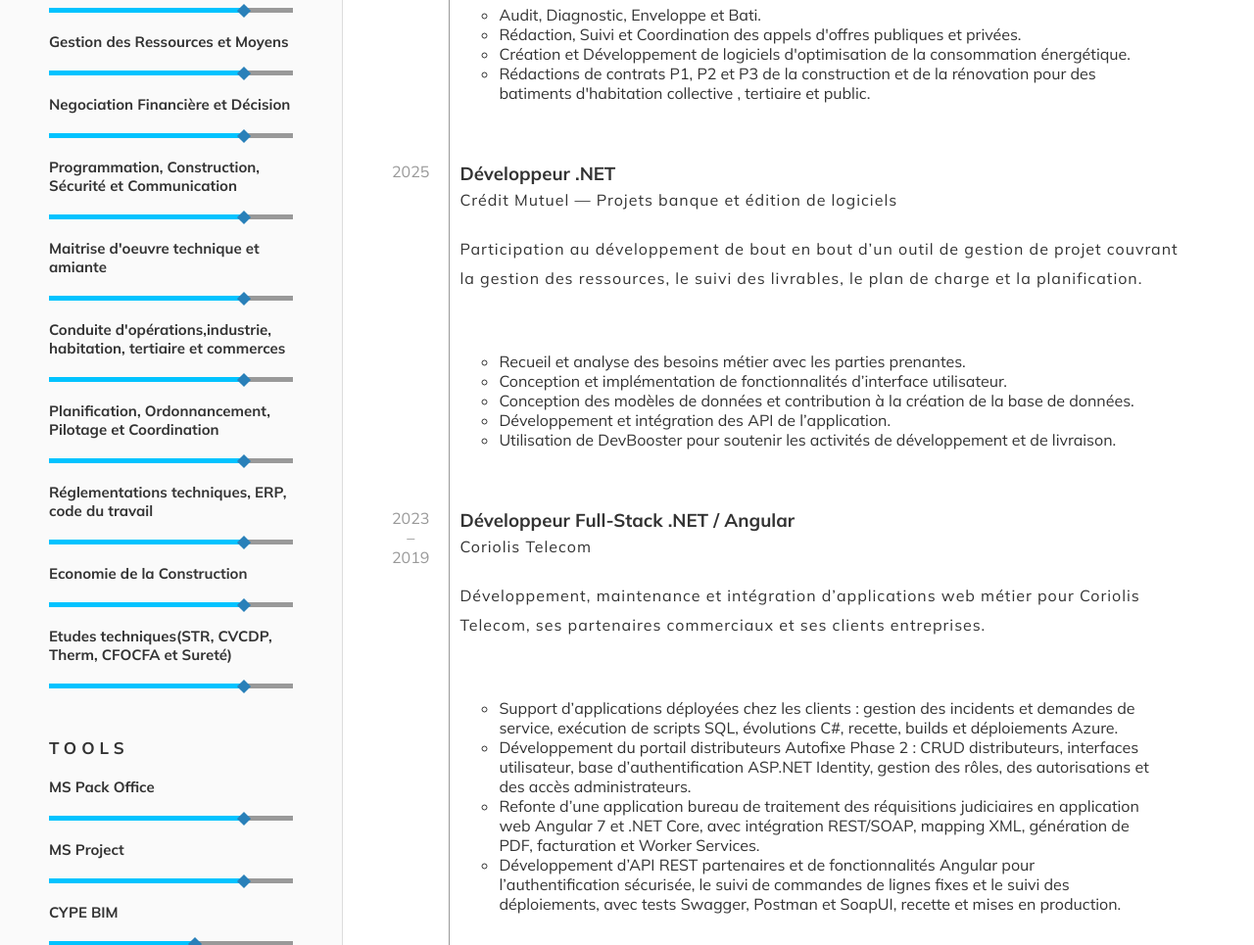
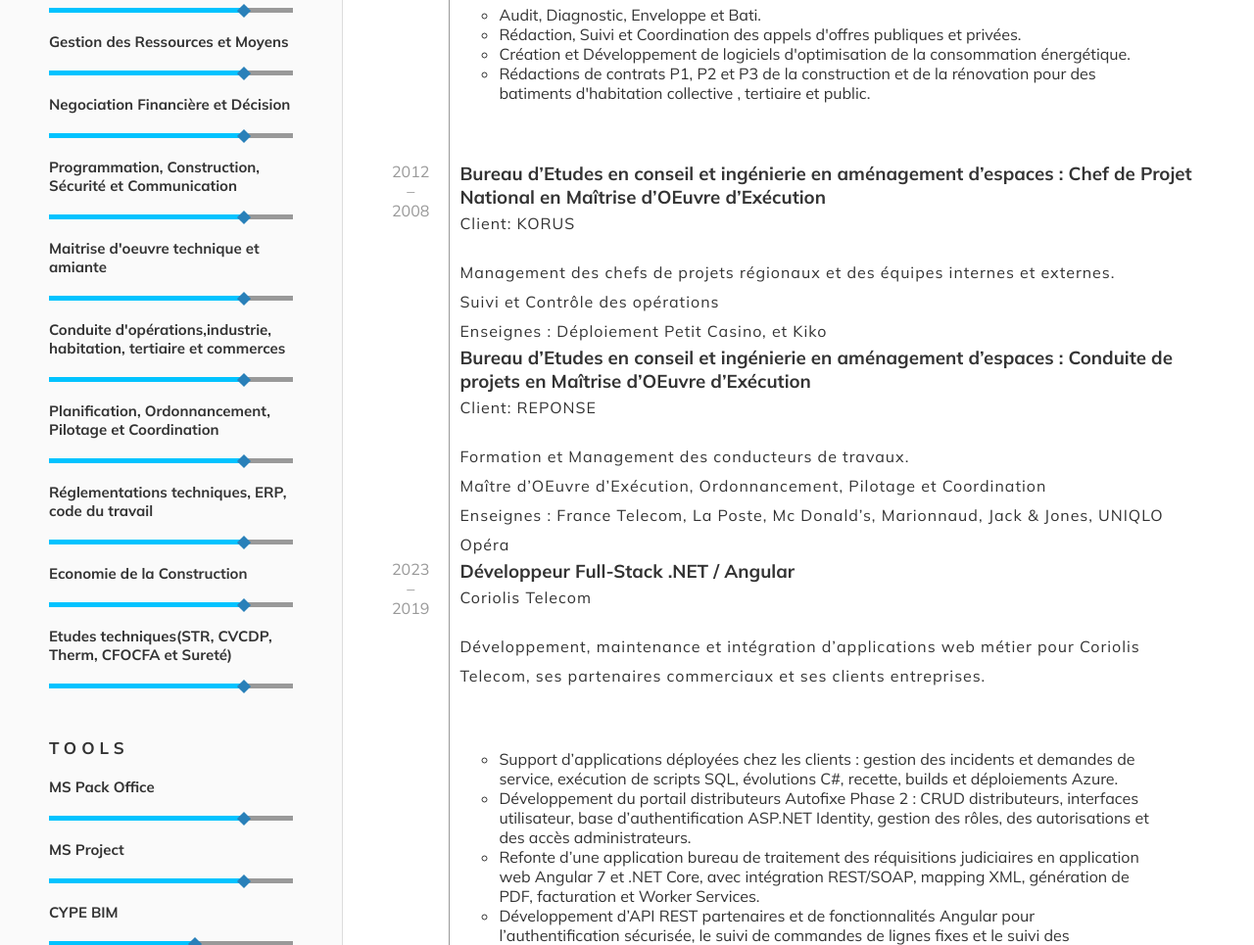
Before and after one commit to OumarDiagne/CV-Doudou, a website: page index.html in a window 1280 px wide. Shown: the part 1519-2484 px from the top of the page at 98% size. Drawn offline with Linux system fonts and the light colour scheme.

Commit message:
exp2 2 ajoutés

```diff
--- a/index.html
+++ b/index.html
@@ -326,39 +326,38 @@
         </div>
 
         <div class="experience">
-          <div class="timeline">2025</div>
+          <div class="timeline">
+            2012 <br />
+            – <br />
+            2008
+          </div>
 
           <div class="content">
-            <h3>Développeur .NET</h3>
-            <p class="text-hint mb-2">
-              Crédit Mutuel — Projets banque et édition de logiciels
-            </p>
+            <h3>
+              Bureau d’Etudes en conseil et ingénierie en aménagement d’espaces
+              : Chef de Projet National en Maîtrise d’OEuvre d’Exécution
+            </h3>
+            <p class="text-hint mb-2">Client: KORUS</p>
 
             <p>
-              Participation au développement de bout en bout d’un outil de
-              gestion de projet couvrant la gestion des ressources, le suivi des
-              livrables, le plan de charge et la planification.
+              Management des chefs de projets régionaux et des équipes internes
+              et externes.<br />
+              Suivi et Contrôle des opérations<br />
+              Enseignes : Déploiement Petit Casino, et Kiko
             </p>
+            <h3>
+              Bureau d’Etudes en conseil et ingénierie en aménagement d’espaces
+              : Conduite de projets en Maîtrise d’OEuvre d’Exécution
+            </h3>
+            <p class="text-hint mb-2">Client: REPONSE</p>
 
-            <ul>
-              <li>
-                Recueil et analyse des besoins métier avec les parties
-                prenantes.
-              </li>
-              <li>
-                Conception et implémentation de fonctionnalités d’interface
-                utilisateur.
-              </li>
-              <li>
-                Conception des modèles de données et contribution à la création
-                de la base de données.
-              </li>
-              <li>Développement et intégration des API de l’application.</li>
-              <li>
-                Utilisation de DevBooster pour soutenir les activités de
-                développement et de livraison.
-              </li>
-            </ul>
+            <p>
+              Formation et Management des conducteurs de travaux.<br />
+              Maître d’OEuvre d’Exécution, Ordonnancement, Pilotage et
+              Coordination<br />
+              Enseignes : France Telecom, La Poste, Mc Donald’s, Marionnaud,
+              Jack & Jones, UNIQLO Opéra
+            </p>
           </div>
         </div>
 
```
